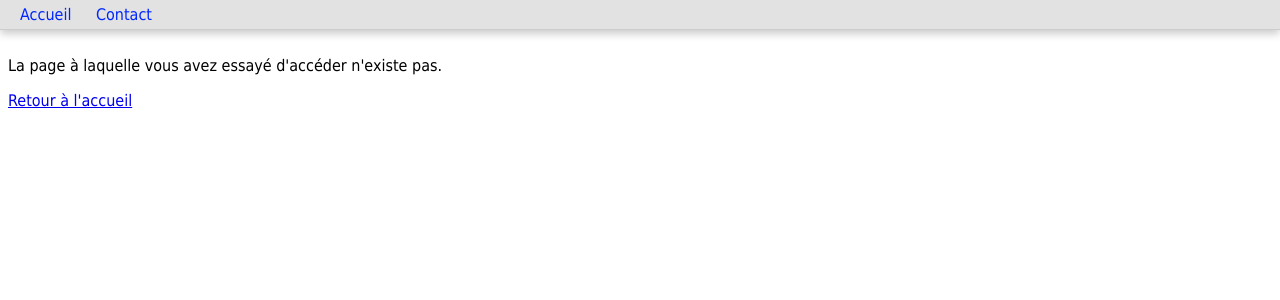
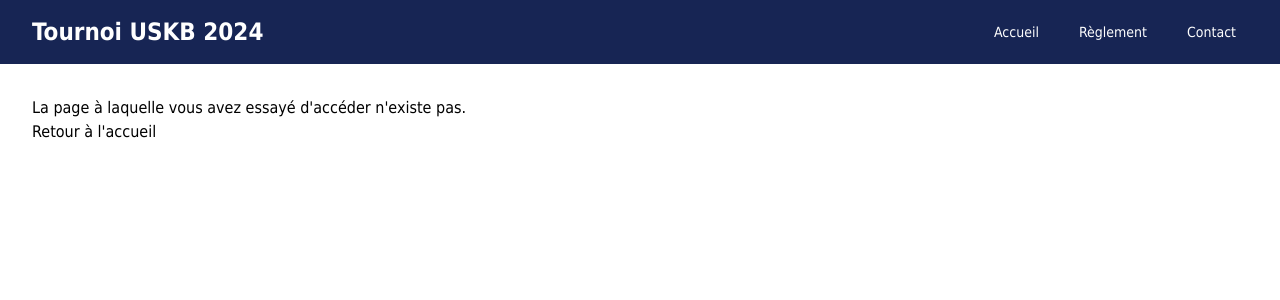
Before and after one commit to canal-elite-one/tournament-registration, a Flask app: template public/templates/public_not_found.html in a window 1280 px wide. Shown: the top 300 px of the page. Run offline with Flask 3, Linux system fonts and the light colour scheme; the template is opened without the code that fills it, so the values that code supplies are empty; parts of the project's set-up code (start-up, migrations or seed data) failed here and were passed over; some libraries are stand-ins or nearby versions.

Commit message:
chore: wip css inscriptions

```diff
--- a/public/static/styles.css
+++ b/public/static/styles.css
@@ -3,10 +3,10 @@ body {
 }
 
 h1 {
-color: blue;
-font-size: 60px;
-text-align: center;
-border: 1px solid grey;
+/*color: blue;*/
+/*font-size: 60px;*/
+/*text-align: center;*/
+/*border: 1px solid grey;*/
 }
 
 .players-table {
--- a/public/templates/base_public.html
+++ b/public/templates/base_public.html
@@ -5,25 +5,47 @@
     <title>{% block title %}{% endblock %}- Tournoi USKB</title>
     <link rel="icon" href="{{ url_for('static', filename='uskb.png') }}">
     <link rel="stylesheet" href="{{ url_for('static', filename='styles.css') }}">
+    <script src="https://cdn.tailwindcss.com"></script>
+{% block head %}{% endblock %}
 </head>
 <body>
-    <div id="public-navbar-div" class="navbar-container">
-        <nav>
-            <ul class="navbar">
-                <li class="navbar-element">
-                    <a class="navbar-link" href="{{ url_for('public.index_page') }}">Accueil</a>
-                </li>
-                <li class="navbar-element">
-                    <a class="navbar-link" href="{{ url_for('public.contact_page') }}">Contact</a>
-                </li>
-            </ul>
-        </nav>
-        {% block navbar %}{% endblock %}
-    </div>
-    <div id="content-div" style="display: none;">
+    <!-- Navbar -->
+    <nav class="bg-blue-950">
+        <div class="max-w-7xl mx-auto px-4 sm:px-6 lg:px-8">
+            <div class="flex items-center justify-between h-16">
+                <!-- Brand -->
+                <div class="flex-shrink-0">
+                    <a href="{{ url_for('public.index_page') }}" class="text-white text-2xl font-bold">
+                        <span class="self-center text-2xl font-semibold whitespace-nowrap dark:text-white">Tournoi USKB 2024</span>
+                    </a>
+                </div>
+                <!-- Navbar links -->
+                <div class="hidden md:block">
+                    <div class="ml-10 flex items-baseline space-x-4">
+                        <a href="{{ url_for('public.index_page') }}" class="text-white hover:bg-blue-800 px-3 py-2 rounded-md text-sm font-medium">Accueil</a>
+                        <a href="{{ url_for('public.ruleset_page') }}" class="text-white hover:bg-blue-800 px-3 py-2 rounded-md text-sm font-medium">Règlement</a>
+                        <a href="{{ url_for('public.contact_page') }}" class="text-white hover:bg-blue-800 px-3 py-2 rounded-md text-sm font-medium">Contact</a>
+                    </div>
+                </div>
+            </div>
+        </div>
+
+        <!-- Mobile menu toggle -->
+        <div class="md:hidden">
+            <div class="px-2 pt-2 pb-3 space-y-1 sm:px-3">
+                <a href="{{ url_for('public.index_page') }}" class="text-white hover:bg-blue-800 block px-3 py-2 rounded-md text-base font-medium">Accueil</a>
+                <a href="{{ url_for('public.ruleset_page') }}" class="text-white hover:bg-blue-800 block px-3 py-2 rounded-md text-base font-medium">Règlement</a>
+                <a href="{{ url_for('public.contact_page') }}" class="text-white hover:bg-blue-800 block px-3 py-2 rounded-md text-base font-medium">Contact</a>
+            </div>
+        </div>
+    </nav>
+
+    <!-- Page content -->
+    <div class="max-w-7xl mx-auto px-4 sm:px-6 lg:px-8 py-8">
         {% block content %}{% endblock %}
     </div>
-    <script src="{{ url_for('static', filename='base.js') }}"></script>
+
+ <script src="{{ url_for('static', filename='base.js') }}"></script>
     {% block scripts %}{% endblock %}
 </body>
 </html>
```
Also changed, not shown: public/templates/public_index.html (+16 -5 lines).
